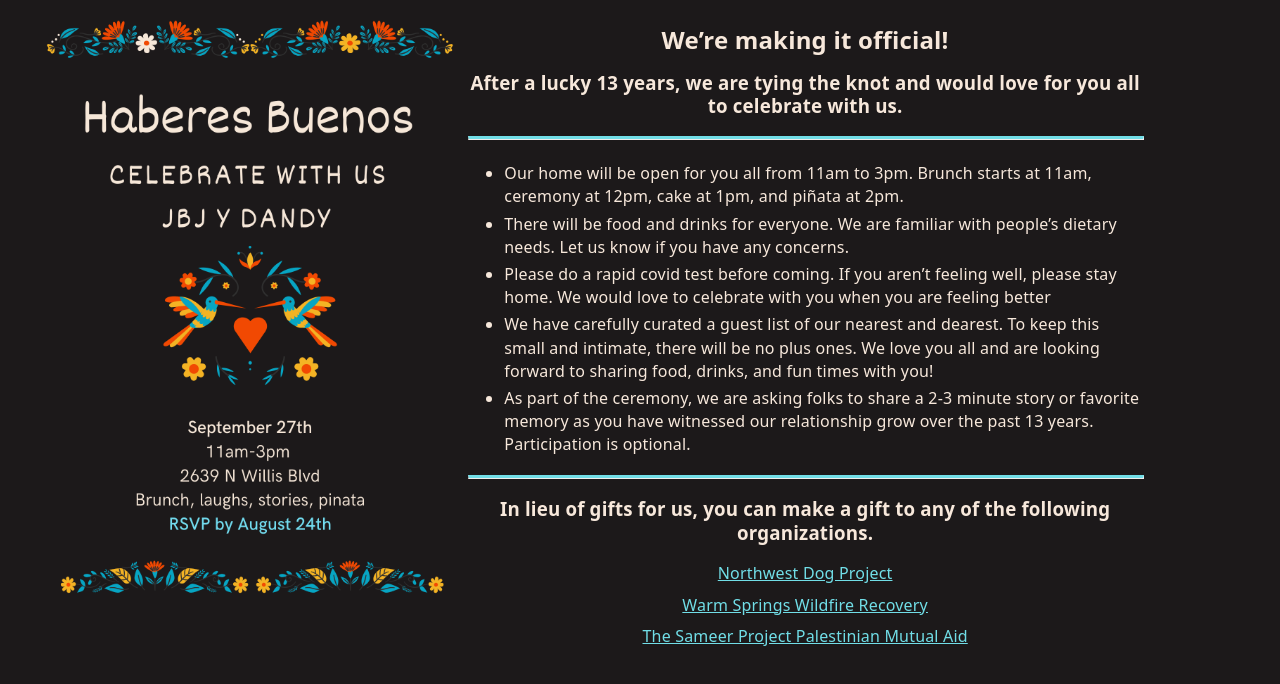
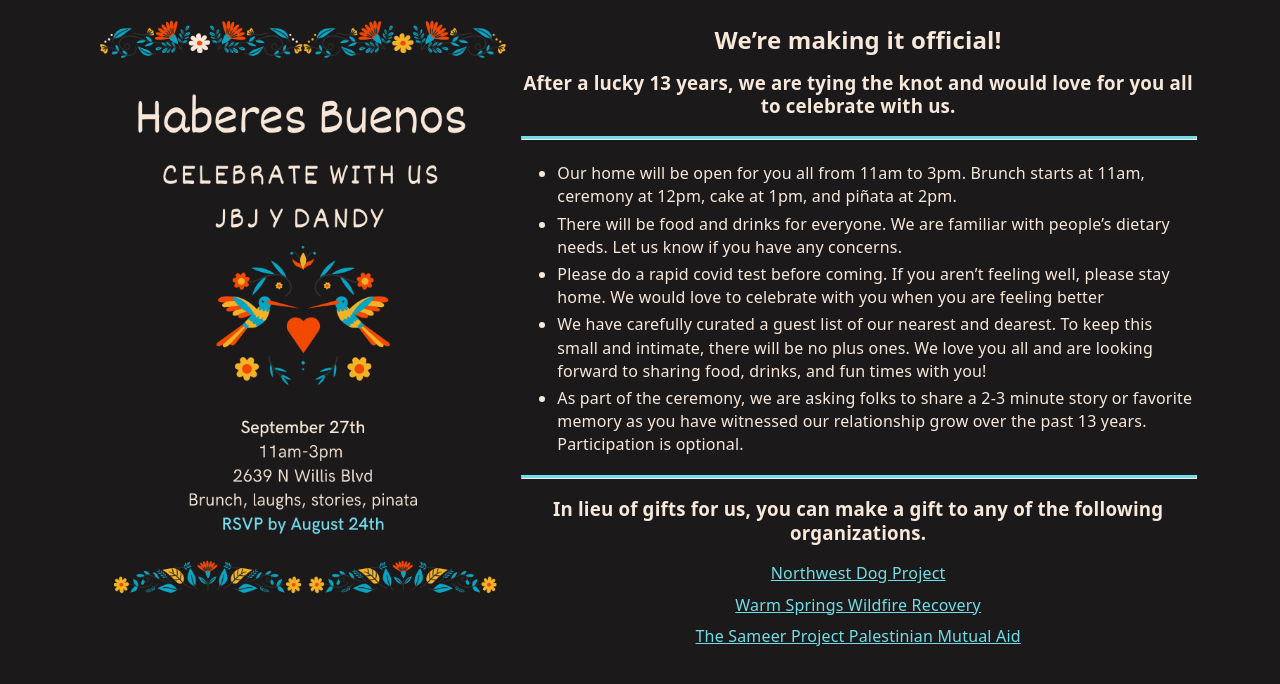
Before and after one commit to jodinkansagor/jbj-and-dandy, a React (Vite) app: page / in a window 1280 px wide. Shown: the top 684 px of the page. Built offline with nearby package versions, Linux system fonts and the light colour scheme.

Commit message:
once more with feeling

```diff
--- a/src/App.jsx
+++ b/src/App.jsx
@@ -4,6 +4,9 @@ import './app.css'
 function App() {
 
   return (
+    <div className="cuntainer">
+
+
       <div className="mainInvite">
         <img src={inviteImage} className="inviteImage" />
         <div className="rightColumn">
@@ -43,6 +46,7 @@ function App() {
           </div>
         </div>
       </div >
+    </div>
 
   )
 }
--- a/src/app.css
+++ b/src/app.css
@@ -1,3 +1,8 @@
+.cuntainer {
+  width: 100%;
+  display: flex;
+  justify-content: center
+}
 
 .mainInvite {
   display: flex;
```
